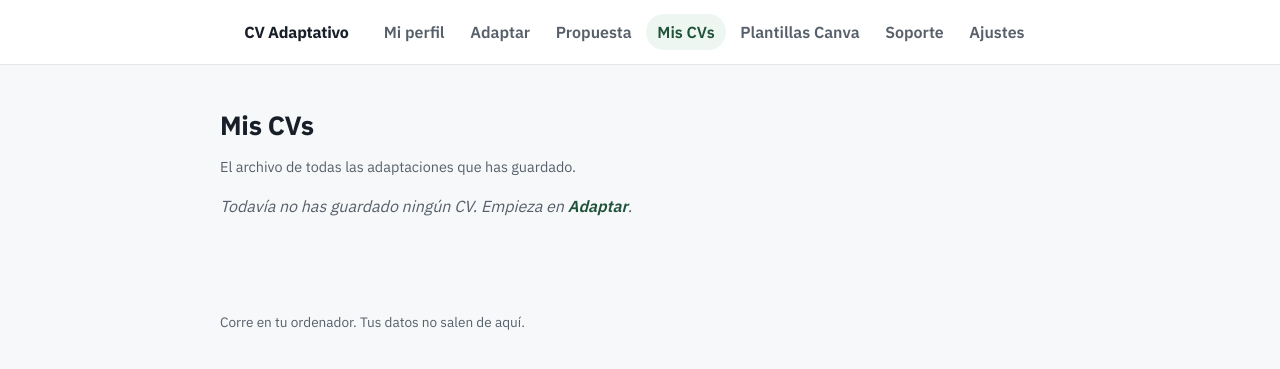
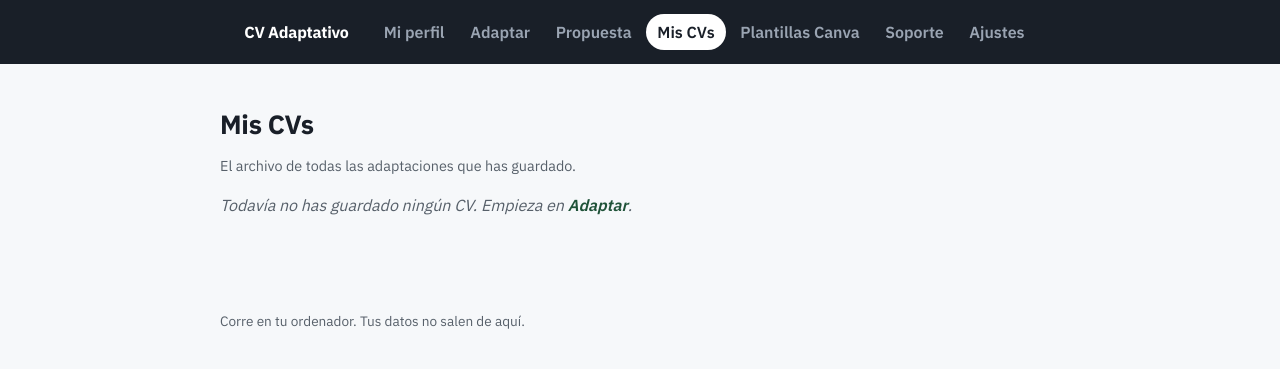
Before and after one commit to DanielVegaRosado/ancla, a Flask app: page /cvs in a window 1280 px wide. Shown: the top 369 px of the page. Run offline with Flask 3, Linux system fonts and the light colour scheme.

Commit message:
Switch the header background from white to dark
Brand and links adjusted to white/light gray to keep contrast; the active
link becomes a white pill with dark text.

```diff
--- a/cv_adaptativo/web/static/estilo.css
+++ b/cv_adaptativo/web/static/estilo.css
@@ -80,8 +80,7 @@ p.ayuda, .ayuda {
 /* Cabecera */
 
 .cabecera {
-  background: var(--fondo);
-  border-bottom: 1px solid var(--borde);
+  background: var(--texto);
   position: sticky;
   top: 0;
   z-index: 10;
@@ -105,7 +104,7 @@ section[id] { scroll-margin-top: 4.5rem; }
   font-weight: 700;
   letter-spacing: -0.015em;
   text-decoration: none;
-  color: var(--texto);
+  color: var(--fondo);
 }
 
 .nav {
@@ -116,17 +115,17 @@ section[id] { scroll-margin-top: 4.5rem; }
 
 .nav a {
   text-decoration: none;
-  color: var(--texto-suave);
+  color: #9aa4b2;
   padding: 0.4rem 0.7rem;
   border-radius: 999px;
   transition: background-color 0.15s ease, color 0.15s ease;
 }
 
-.nav a:hover { color: var(--texto); background: var(--fondo-suave); }
+.nav a:hover { color: var(--fondo); background: rgba(255, 255, 255, 0.08); }
 
 .nav a.activo {
-  color: var(--acento-fuerte);
-  background: var(--aviso-fondo);
+  color: var(--texto);
+  background: var(--fondo);
   font-weight: 600;
 }
 
```
